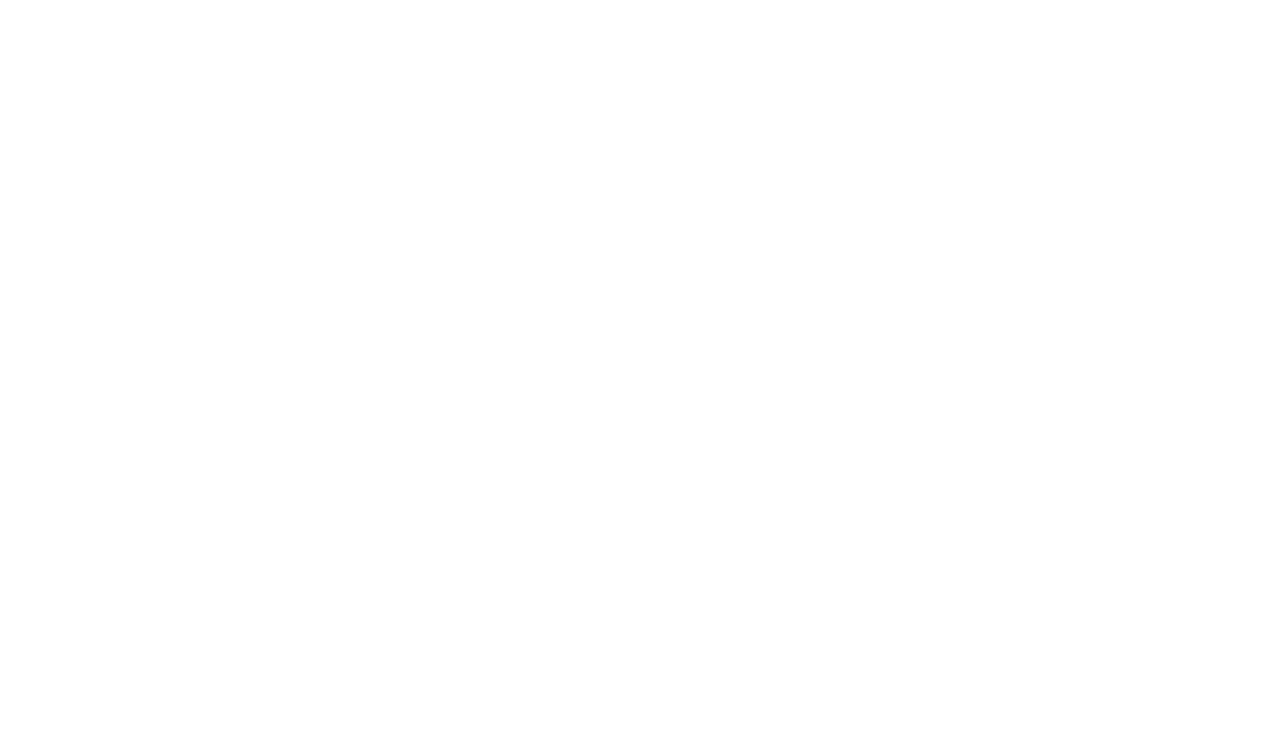
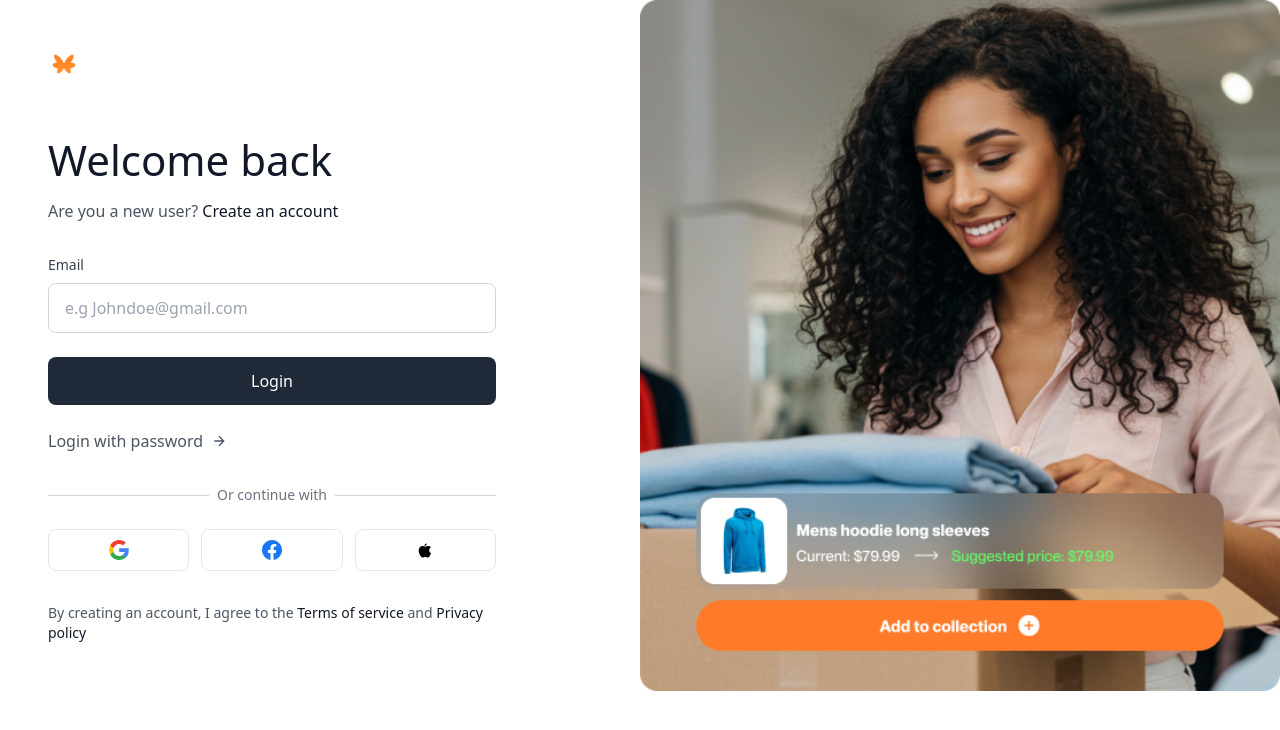
Before and after one commit to IsraelOjiefoh/RunwayLogic, a React (Vite) app: page /login in a window 1280 px wide. Before the commit this address had no page. Shown: the top 730 px of the page. Built offline with nearby package versions, Linux system fonts and the light colour scheme.

Commit message:
Login Update

```diff
--- a/src/App.tsx
+++ b/src/App.tsx
@@ -5,6 +5,7 @@
 import SignUp from "./components/account creation/CreateAccount";
 import OtpVerification from "./components/account creation/otp";
 import Homepage from "./components/homepage/Homepage";
+import Login from "./components/login page/Login";
 
 function App() {
   return (
@@ -15,6 +16,7 @@
         <Route path="/occupation" element={<Occupation />} />
         <Route path="/dropshipper-name" element={<DropshippersName />} />
         <Route path="/brand-name" element={<BrandName />} />
+        <Route path="/login" element={<Login/>} />
         <Route path="/homepage" element={<Homepage/>} />
       </Routes>
     </Router>
--- /dev/null
+++ b/src/components/login page/Login.tsx
@@ -0,0 +1,141 @@
+import React from 'react';
+import Logo from '../../assets/logo (2).png';
+import Picture from '../../assets/pic.png';
+
+const Login: React.FC = () => {
+  return (
+    <div className="flex min-h-screen">
+      {/* Left Section */}
+      <div className="flex-1 p-8 lg:p-12">
+        {/* Logo */}
+        <div className="mb-12">
+          <img
+            src={Logo}
+            alt="Company Logo"
+            className="w-8 h-8"
+          />
+        </div>
+
+        {/* Login Form */}
+        <div className="max-w-md">
+          <h1 className="text-[42px] font-medium text-gray-900 mb-2">
+            Welcome back
+          </h1>
+          <p className="text-gray-600 mb-8">
+            Are you a new user?{' '}
+            <a href="/signup" className="text-gray-900 hover:underline">
+              Create an account
+            </a>
+          </p>
+
+          <form className="space-y-6">
+            <div>
+              <label htmlFor="email" className="block text-sm font-medium text-gray-700 mb-2">
+                Email
+              </label>
+              <input
+                type="email"
+                id="email"
+                placeholder="e.g Johndoe@gmail.com"
+                className="w-full px-4 py-3 rounded-lg border border-gray-300 focus:outline-none focus:ring-2 focus:ring-orange-500 focus:border-transparent"
+              />
+            </div>
+
+            <button
+              type="submit"
+              className="w-full bg-gray-800 text-white py-3 rounded-lg hover:bg-gray-700 transition-colors"
+            >
+              Login
+            </button>
+          </form>
+
+          <div className="mt-6">
+            <a
+              href="/password-login"
+              className="inline-flex items-center text-gray-600 hover:text-gray-900"
+            >
+              Login with password
+              <svg
+                className="ml-2 w-4 h-4"
+                viewBox="0 0 24 24"
+                fill="none"
+                stroke="currentColor"
+                strokeWidth="2"
+              >
+                <path d="M5 12h14m-7-7l7 7-7 7"/>
+              </svg>
+            </a>
+          </div>
+
+          <div className="mt-8">
+            <div className="relative">
+              <div className="absolute inset-0 flex items-center">
+                <div className="w-full border-t border-gray-300"></div>
+              </div>
+              <div className="relative flex justify-center text-sm">
+                <span className="px-2 bg-white text-gray-500">
+                  Or continue with
+                </span>
+              </div>
+            </div>
+
+            <div className="mt-6 grid grid-cols-3 gap-3">
+              <button className="flex justify-center items-center py-2.5 border rounded-lg hover:bg-gray-50">
+                <svg className="w-5 h-5" viewBox="0 0 24 24">
+                  <path
+                    fill="#4285F4"
+                    d="M23.745 12.27c0-.79-.07-1.54-.19-2.27h-11.3v4.51h6.47c-.29 1.48-1.14 2.73-2.4 3.58v3h3.86c2.26-2.09 3.56-5.17 3.56-8.82z"
+                  />
+                  <path
+                    fill="#34A853"
+                    d="M12.255 24c3.24 0 5.95-1.08 7.93-2.91l-3.86-3c-1.08.72-2.45 1.16-4.07 1.16-3.13 0-5.78-2.11-6.73-4.96h-3.98v3.09c1.97 3.92 6.02 6.62 10.71 6.62z"
+                  />
+                  <path
+                    fill="#FBBC05"
+                    d="M5.525 14.29c-.25-.72-.38-1.49-.38-2.29s.14-1.57.38-2.29v-3.09h-3.98c-.8 1.6-1.27 3.41-1.27 5.38 0 1.97.47 3.78 1.27 5.38l3.98-3.09z"
+                  />
+                  <path
+                    fill="#EA4335"
+                    d="M12.255 4.75c1.77 0 3.35.61 4.6 1.8l3.42-3.42c-2.07-1.94-4.78-3.13-8.02-3.13-4.69 0-8.74 2.7-10.71 6.62l3.98 3.09c.95-2.85 3.6-4.96 6.73-4.96z"
+                  />
+                </svg>
+              </button>
+
+              <button className="flex justify-center items-center py-2.5 border rounded-lg hover:bg-gray-50">
+                <svg className="w-5 h-5" viewBox="0 0 24 24" fill="#1877F2">
+                  <path d="M24 12.073c0-6.627-5.373-12-12-12s-12 5.373-12 12c0 5.99 4.388 10.954 10.125 11.854v-8.385H7.078v-3.47h3.047V9.43c0-3.007 1.792-4.669 4.533-4.669 1.312 0 2.686.235 2.686.235v2.953H15.83c-1.491 0-1.956.925-1.956 1.874v2.25h3.328l-.532 3.47h-2.796v8.385C19.612 23.027 24 18.062 24 12.073z"/>
+                </svg>
+              </button>
+
+              <button className="flex justify-center items-center py-2.5 border rounded-lg hover:bg-gray-50">
+                <svg className="w-5 h-5" viewBox="0 0 24 24" fill="black">
+                  <path d="M17.05 20.28c-.98.95-2.05.88-3.08.4-1.09-.5-2.08-.48-3.24 0-1.44.62-2.2.44-3.06-.4C2.79 15.25 3.51 7.59 9.05 7.31c1.35.07 2.29.74 3.08.78 1.18-.19 2.31-.89 3.51-.84 1.54.07 2.7.6 3.44 1.51-3.03 1.81-2.52 5.87.22 7.22-.65 1.29-1.51 2.58-2.25 4.3zm-2.82-16.1c-.11 1.5-1.37 2.76-2.9 2.96-.18-1.68 1.17-2.84 2.9-2.96z"/>
+                </svg>
+              </button>
+            </div>
+          </div>
+
+          <p className="mt-8 text-sm text-gray-600">
+            By creating an account, I agree to the{' '}
+            <a href="/terms" className="text-gray-900 hover:underline">
+              Terms of service
+            </a>
+            {' '}and{' '}
+            <a href="/privacy" className="text-gray-900 hover:underline">
+              Privacy policy
+            </a>
+          </p>
+        </div>
+      </div>
+
+      {/* Right Section - Image */}
+      <div className="hidden lg:block lg:w-1/2">
+        <div className="h-full w-full bg-cover bg-cover">
+          <img src={Picture} alt='pic' className="object-cover w-full h-fit" />
+        </div>
+      </div>
+    </div>
+  )
+}
+
+export default Login
```
